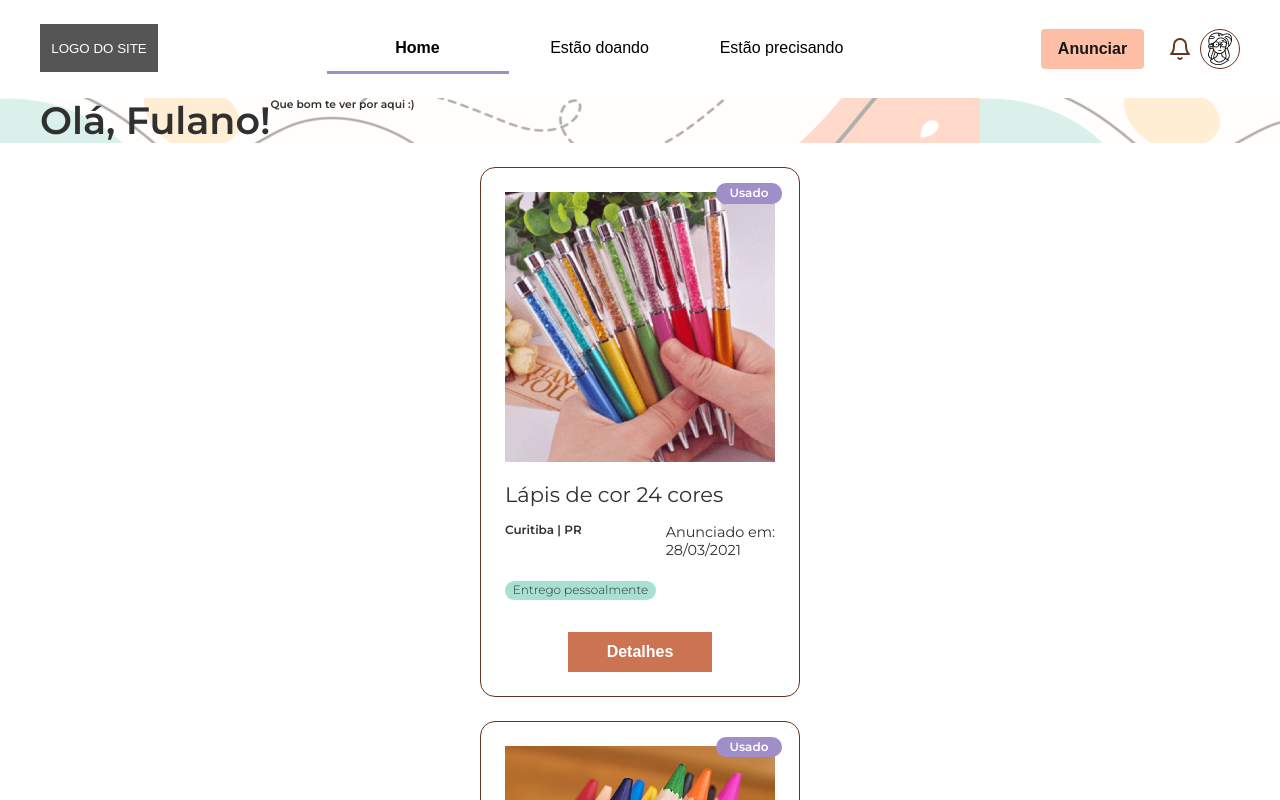
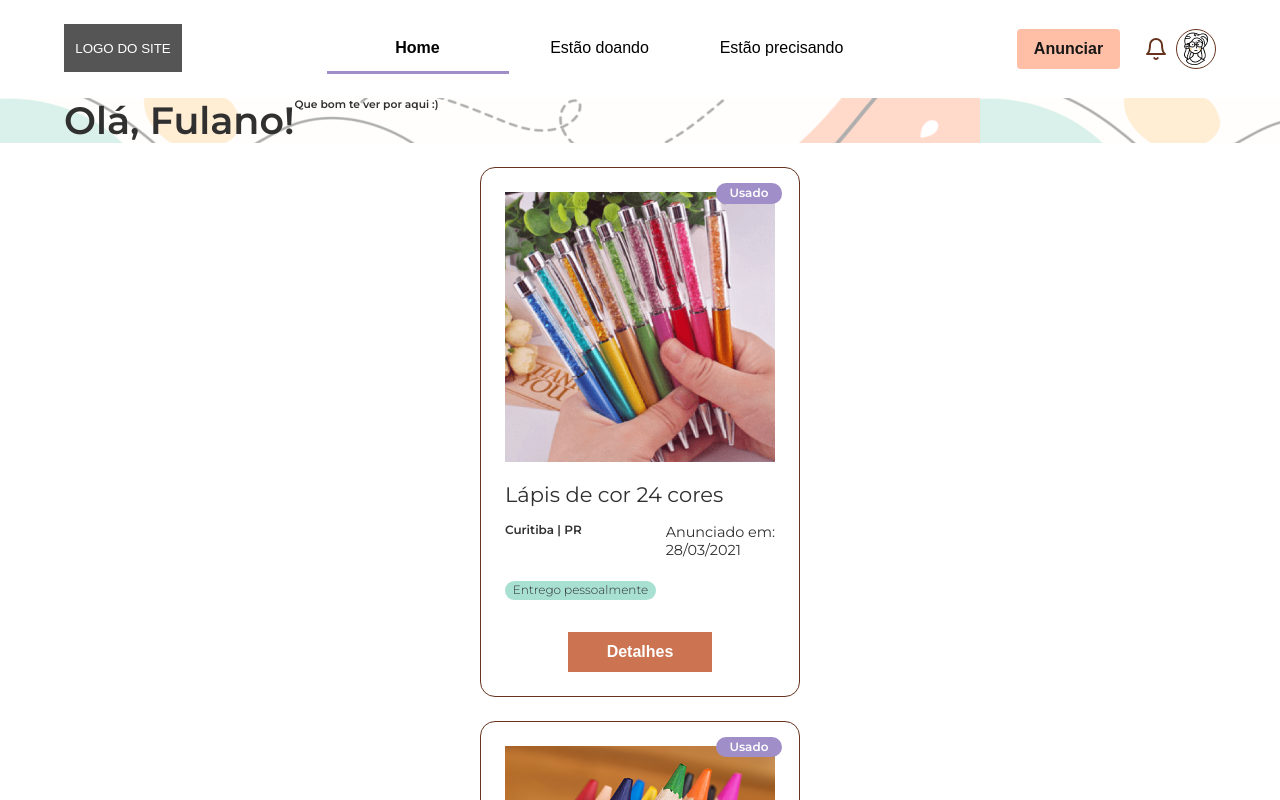
Before and after one commit to FCamara-Squad13/Mobile, a React (Create React App) app: page / in a window 1280 px wide. Shown: the top 800 px of the page. Built offline with nearby package versions, Linux system fonts and the light colour scheme.

Commit message:
Fixes container max-width

```diff
--- a/src/index.css
+++ b/src/index.css
@@ -22,7 +22,7 @@ body {
 }
 
 .container {
-  width: 100%;
-  max-width: 1200px;
+  width: 1200px;
+  width: 90%;
   margin: 0 auto;
 }
```
